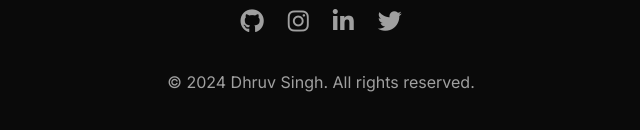
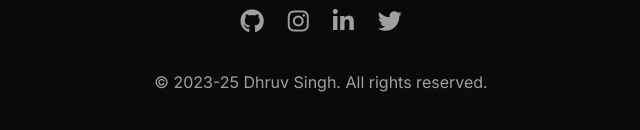
Before and after one commit to dhruvsingh33/my-portfolio, a plain HTML site: page index.html in a window 1280 px wide. Shown: the part 4978-5108 px from the top of the page, 319-959 px from the left. Drawn offline with nearby package versions, Linux system fonts and the light colour scheme; a web font is replaced by a local one.

Commit message:
Update index.html

```diff
--- a/index.html
+++ b/index.html
@@ -580,7 +580,7 @@
                     </a>
                 </div>
                 <p class="text-dark-text-secondary">
-                    &copy; 2024 Dhruv Singh. All rights reserved.
+                    &copy; 2023-25 Dhruv Singh. All rights reserved.
                 </p>
             </div>
         </div>
```
